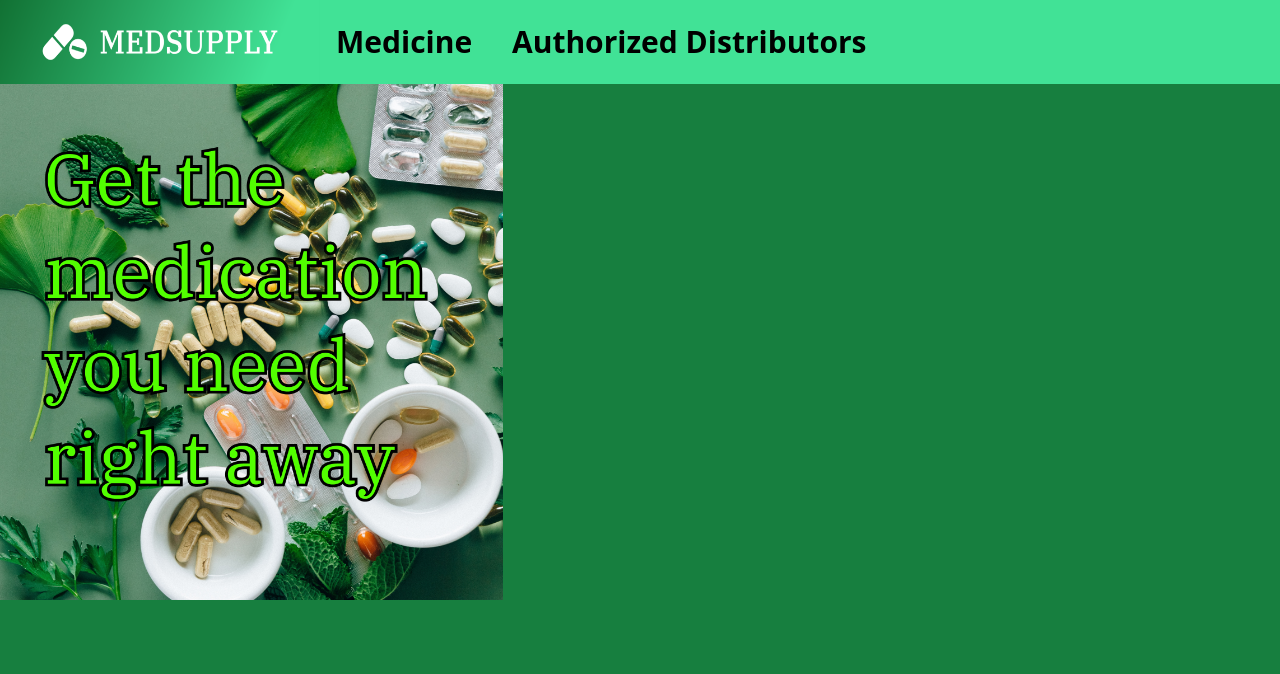
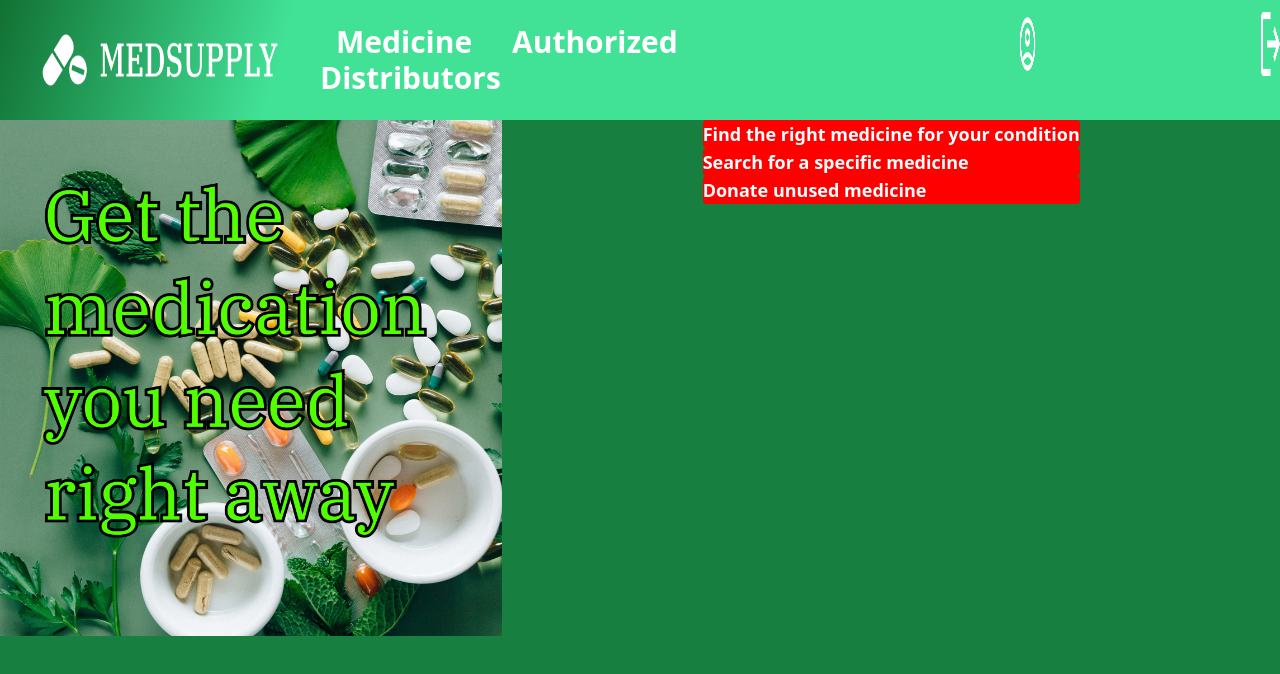
Before and after one commit to odysseuskir/medsupply, an Astro site: page / in a window 1280 px wide. Built offline with nearby package versions, Linux system fonts and the light colour scheme; Astro itself is replaced by a stand-in of ours.

Commit message:
home page adding buttons

```diff
--- a/src/layouts/Layout.astro
+++ b/src/layouts/Layout.astro
@@ -1,5 +1,7 @@
 ---
 import logo from "../images/logo.png";
+import account_icon from "../images/account.png";
+import exit_icon from "../images/Vector.png";
 ---
 
 <!doctype html>
@@ -15,12 +17,21 @@ import logo from "../images/logo.png";
   <nav>
     <div class="flex bg-navgreen">
       <img src={logo.src} class="w-3/12" />
-      <div class="inline my-6 text-sky-500 font-semibold text-3xl">
-        <a href="#" class="mx-4"> Medicine </a>
-        <a href="#" class="mx-4"> Authorized Distributors </a>
+      <div
+        class="justify-start my-6 text-sky-500 font-semibold text-3xl"
+        style="color:white"
+      >
+        <a href="#" class="mx-4"> Medicine</a>
+        <a href="#" class="mx-4"> Authorized Distributors</a>
+      </div>
+      <div class="mx-58 flex justify-end my-3">
+        <a class="inline mx-56" href="#"><img src={account_icon.src} class="w-16 h-16" /></a>
+        <a class="inline mx-35" href="#"><img src={exit_icon.src} class="w-16 h-16" /></a>
       </div>
     </div>
   </nav>
+
+
   <body class="bg-background">
     <slot />
   </body>
--- a/src/pages/index.astro
+++ b/src/pages/index.astro
@@ -3,7 +3,26 @@ import Layout from "../layouts/Layout.astro";
 import banner from "../images/banner (1).png";
 ---
 
-<Layout>
-  <img src={banner.src} class="w-[39.30vw]"/>
+<html class="bg-[#177F3F]">
+  <Layout>
+    <div class="flex">
+      <img src={banner.src} class="w-[39.25vw] justify-start" />
 
-</Layout>
+      <div class="justify-end mx-4 w-full">
+        <div class="flex justify-center content-center items-center self-center" style="color: white">
+          <div class="font-semibold text-lg">
+            <div class="rounded" style="background-color: red;">
+              <p> Find the right medicine for your condition </p>
+            </div>
+            <div class="rounded" style="background-color: red;">
+              <p> Search for a specific medicine </p>
+            </div>
+            <div class="rounded" style="background-color: red;">
+              <p> Donate unused medicine </p>
+            </div>
+          </div>
+        </div>
+      </div>
+    </div>
+  </Layout>
+</html>
```
Also changed, not shown: src/images/Icon.png (added), src/images/Vector.png (added), src/images/account.png (added), src/images/add_box_FILL0_wght400_GRAD0_opsz24 1.png (added), src/images/local_shipping_FILL0_wght400_GRAD0_opsz24 2.png (added), src/images/monitoring_FILL0_wght400_GRAD0_opsz24 1.png (added).
